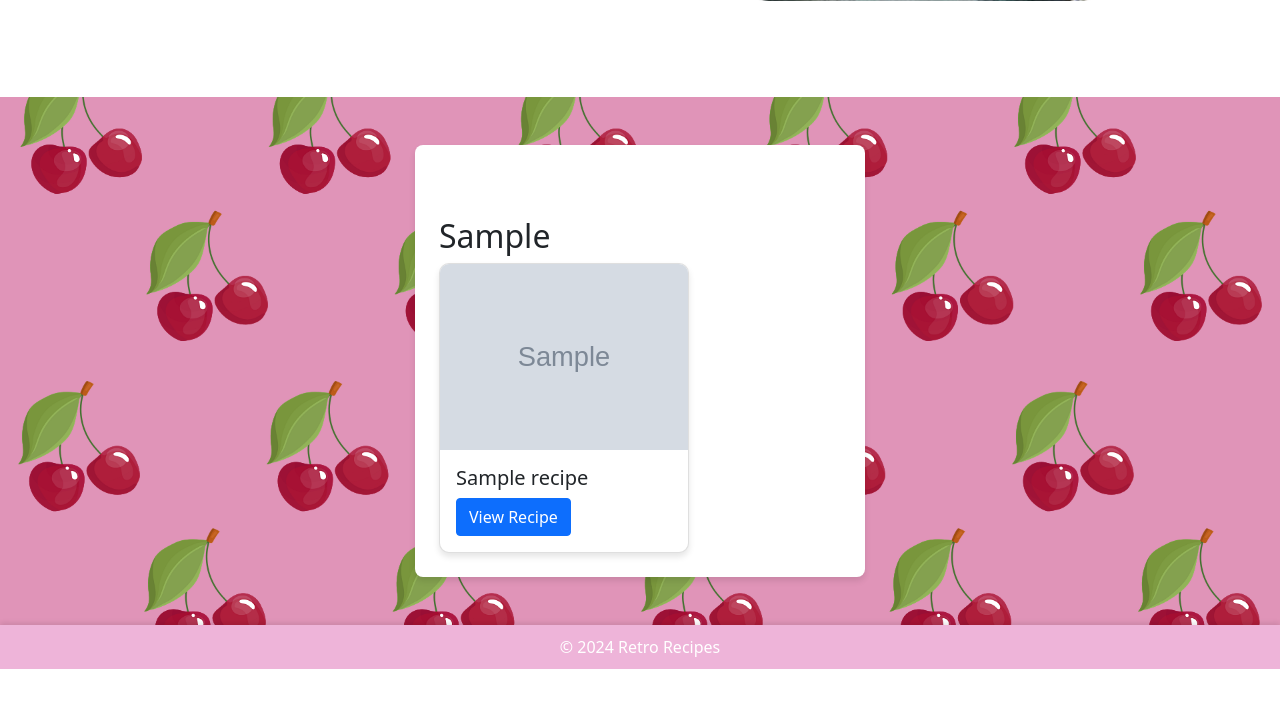
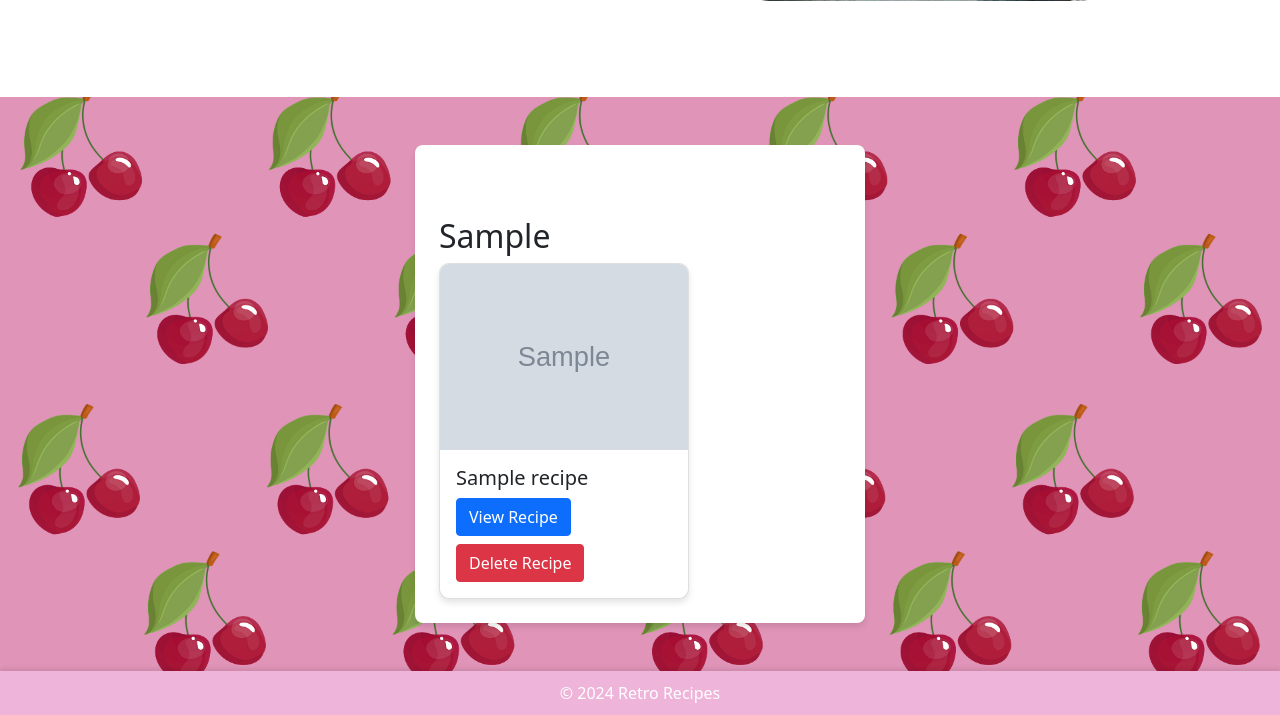
Before and after one commit to amy-miles/Retro_Recipes, a PHP site: page /userPage.php in a window 1280 px wide. Shown: the part 592-1307 px from the top of the page. Before the commit the page ends 1261 px from the top, so only its background shows below. Run offline with PHP 8.4, Linux system fonts and the light colour scheme; the visitor is signed in with stand-in values (Sample User, id 1); tables that the repository leaves empty or names only in its code hold one stand-in row (values such as "Sample post"); grey boxes marked "Sample" are stand-in pictures; data that the repository does not hold is empty; a stand-in replaces the project's code that opens the database connection.

Commit message:
added delete recipe functionality

```diff
--- a/userPage.php
+++ b/userPage.php
@@ -27,6 +27,16 @@ $user_id = $_SESSION['user_id']; // Retrieve user_id from session
     <link href="css/style.css" rel="stylesheet">
     <!-- Browser Icon -->
     <link rel="icon" href="assets/icon.png" type="image/png">
+
+    <!-- Delete recipe function -->
+    <script>
+        function confirmDelete(recipeId, recipeTitle) {
+            if (confirm(`Are you sure you want to delete the recipe "${recipeTitle}"? This action cannot be undone.`)) {
+                window.location.href = `deleteRecipe.php?recipe_id=${recipeId}`;
+            }
+        }
+    </script>
+
 </head>
 
 <body>
@@ -58,6 +68,7 @@ $user_id = $_SESSION['user_id']; // Retrieve user_id from session
     <div class="custom-background py-5">
         <div class="container d-flex justify-content-center">
             <!-- Content inside white div -->
+            <!-- <div id="message-container" class="alert" style="display: none;"></div> -->
             <div id="recipe_display_div" class="content-box p-4">
                 <?php
                 try {
@@ -99,6 +110,10 @@ $user_id = $_SESSION['user_id']; // Retrieve user_id from session
                                         <h5 class="card-title">' . $title . '</h5>
                                         <button class="btn btn-primary" onclick="toggleDetails(' . $recipeId . ')">View Recipe</button>
 
+                                         <!-- Delete Recipe Button -->
+                                        <button class="btn btn-danger mt-2" onclick="confirmDelete(' . $recipeId . ', \'' . $title . '\')">Delete Recipe</button>
+
+
                                         <!-- Hidden details section -->
                                         <div class="details mt-3" id="details-' . $recipeId . '" style="display: none;">
                                             <h6>Ingredients:</h6>
@@ -128,7 +143,7 @@ $user_id = $_SESSION['user_id']; // Retrieve user_id from session
                 ?>
             </div>
         </div>
-    </div>
+     </div> <!--end recipe content -->
 
     <!-- Footer -->
     <?php include 'includes/footer.php'; ?>
```
Also changed, not shown: deleteRecipe.php (added, +25 -0 lines).
